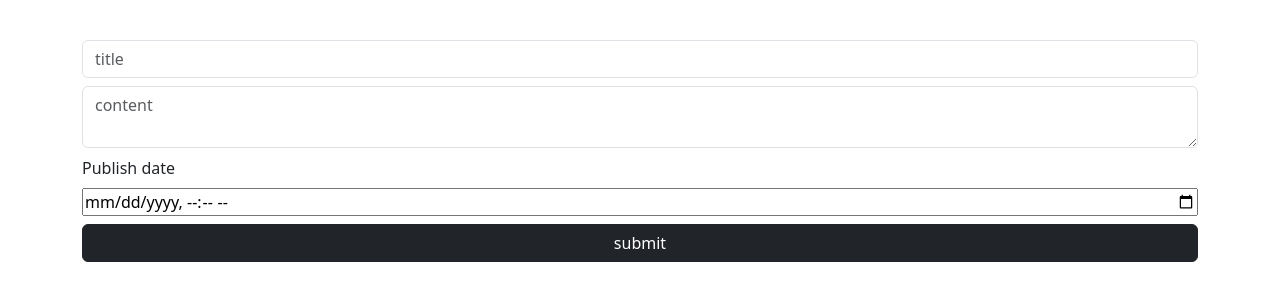
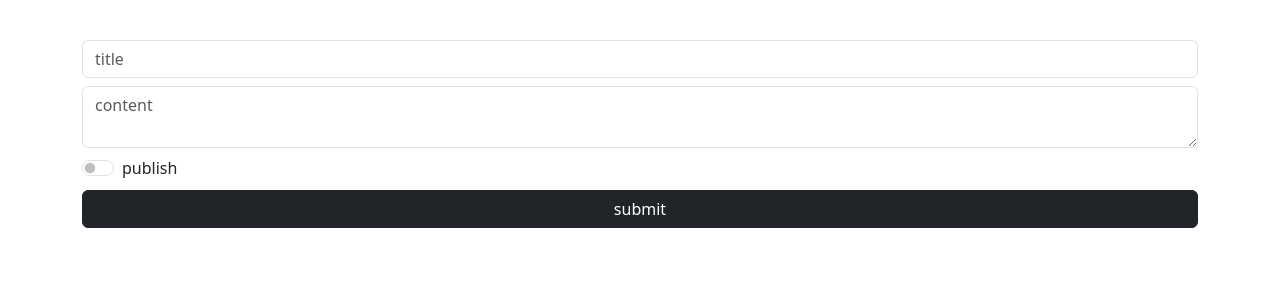
Before and after one commit to T-Python-Feb-24/LAB-ORM-1, a Django app: page /new/post in a window 1280 px wide. Shown: the part 56-357 px from the top of the page. Run offline with Django 5.2, Linux system fonts and the light colour scheme.

Commit message:
error fixed

```diff
--- a/BlogWebsite/BlogWebsite/settings.py
+++ b/BlogWebsite/BlogWebsite/settings.py
@@ -106,7 +106,7 @@ AUTH_PASSWORD_VALIDATORS = [
 
 LANGUAGE_CODE = 'en-us'
 
-TIME_ZONE = 'UTC'
+TIME_ZONE = 'Asia/Riyadh'
 
 USE_I18N = True
 
--- a/BlogWebsite/main/models.py
+++ b/BlogWebsite/main/models.py
@@ -3,7 +3,7 @@ from django.db import models
 # Create your models here.
 
 class Post(models.Model):
-    title = models.CharField(max_length=200)
+    title = models.CharField(max_length=2048)
     content = models.TextField()
     is_published = models.BooleanField()
-    published_at = models.DateTimeField()
+    published_at = models.DateTimeField(auto_now_add=True)
--- a/BlogWebsite/main/templates/main/add_post.html
+++ b/BlogWebsite/main/templates/main/add_post.html
@@ -3,12 +3,14 @@
 
 {% block content %}
 
-    <form action="{% url "main:home_page" %}" method="POST" class="d-flex flex-column gap-2">
+    <form action="{% url "main:add_post" %}" method="POST" class="d-flex flex-column gap-2">
         {% csrf_token %}
         <input type="text" name="title" placeholder="title" class="form-control"/>
         <textarea name="content" placeholder="content" class="form-control"></textarea>
-        <label for="publishdate">Publish date</label>
-        <input type="datetime-local" id="publishdate" name="publishdate">
+        <div class="form-check form-switch">
+            <input name="is_published" value='True' class="form-check-input" type="checkbox" role="switch" required id="flexSwitchCheckDefault">
+            <label class="form-check-label" for="flexSwitchCheckDefault">publish</label>
+          </div>
         <input type="submit" value="submit" class="btn btn-dark">
     </form>
 
--- a/BlogWebsite/main/templates/main/home_page.html
+++ b/BlogWebsite/main/templates/main/home_page.html
@@ -12,10 +12,12 @@
         </div>
 
         <div class="col">
+            <h1> posts : </h1>
             {% for post in posts %}
                 <div class="d-flex flex-column border border-1 p-3 mt-3 rounded-2">
                     <h2> {{ post.title }}</h2>
                     <p> {{ post.content }}</p>
+                    <h6>{{post.published_at}}</h6>
                 </div>
             {% endfor %}
 
--- a/BlogWebsite/main/urls.py
+++ b/BlogWebsite/main/urls.py
@@ -6,4 +6,5 @@ app_name="main"
 urlpatterns = [
     path("",views.home_page,name='home_page'),
     path("new/post",views.add_post,name="add_post"),
+
 ]
--- a/BlogWebsite/main/views.py
+++ b/BlogWebsite/main/views.py
@@ -1,11 +1,11 @@
-from django.shortcuts import render
+from django.shortcuts import render,redirect
 from django.http import HttpRequest, HttpResponse
 from .models import Post
+
 # Create your views here.
 
 def home_page(request: HttpRequest):
     context ={}
-
     posts = Post.objects.all()
     context={
         "posts":posts
@@ -17,7 +17,7 @@ def home_page(request: HttpRequest):
 def add_post(request : HttpRequest):
 
     if request.method == "POST":
-        new_post = Post(title=request.POST["title"], content=request.POST["content"],published_at=request.POST["published_at"])
+        new_post = Post(title=request.POST.get("title"), content = request.POST.get("content"),is_published = request.POST.get('is_published'))
         new_post.save()
         return redirect("main:home_page")
 
```
Also changed, not shown: BlogWebsite/main/migrations/0004_alter_post_published_at.py (added), BlogWebsite/main/migrations/0005_alter_post_is_published_alter_post_title.py (added), BlogWebsite/main/migrations/0006_alter_post_is_published.py (added).
